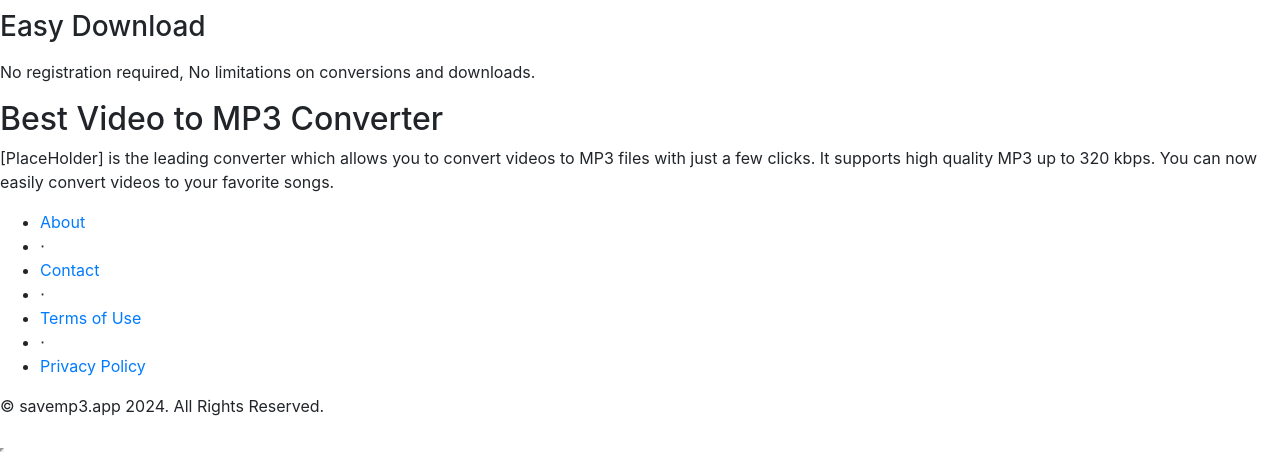
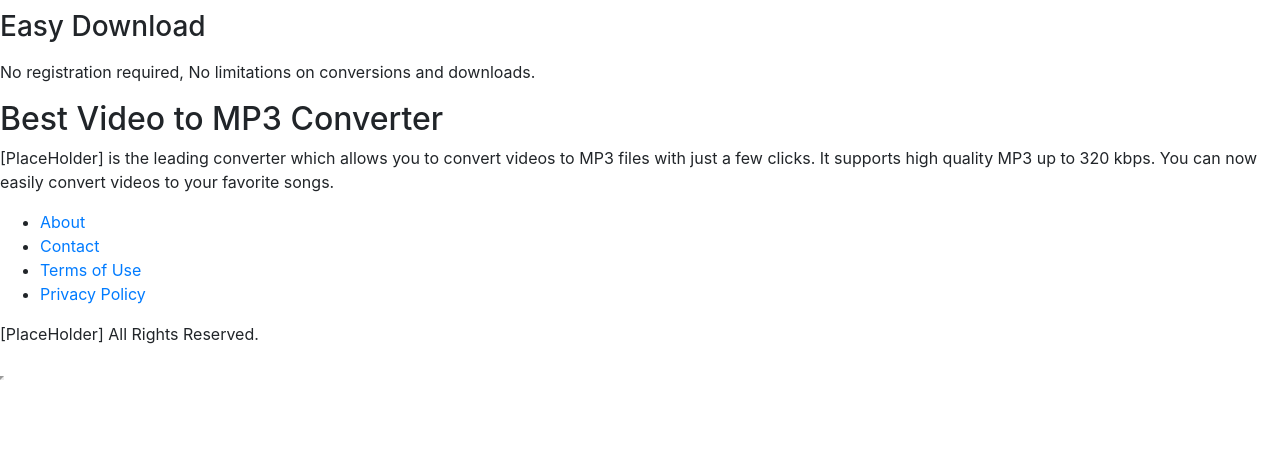
Before and after one commit to garcane/YouTube-Downloader-Suite, a Flask app: page / in a window 1280 px wide. Shown: the part 495-953 px from the top of the page. After the commit the page ends 875 px from the top, so only its background shows below. Run offline with Flask 3, Linux system fonts and the light colour scheme; some libraries are stand-ins or nearby versions.

Commit message:
Updated the index.html

```diff
--- a/templates/index.html
+++ b/templates/index.html
@@ -33,7 +33,7 @@
 </div>
 <div>
 <p>Features</p>
-<ul class="style-52">
+<ul>
     <li>No registration necessary and no software installation needed</li>
     <li>Life long free and unlimited conversions and downloads</li>
     <li>Best Video to MP3 Converter with high quality</li>
@@ -74,28 +74,22 @@
 </div>
 </div>
 </section>
-<footer class="style-93">
-<div class="style-94">
-<div class="style-95">
-<div class="style-96">
-<ul class="style-97">
-    <li class="style-98">
-        <a href="/en65/about" class="style-99">About</a>
+<footer>
+<ul>
+    <li>
+        <a href="/en65/about">About</a>
     </li>
-    <li class="style-100">⋅</li>
-    <li class="style-101">
-        <a href="/en65/contact" class="style-102">Contact</a>
+    <li>
+        <a href="/en65/contact">Contact</a>
     </li>
-    <li class="style-103">⋅</li>
-    <li class="style-104">
-        <a href="/en65/terms" class="style-105">Terms of Use</a>
+    <li class>
+        <a href="/en65/terms">Terms of Use</a>
     </li>
-    <li class="style-106">⋅</li>
     <li class="style-107">
-        <a href="/en65/privacy" class="style-108">Privacy Policy</a>
+        <a href="/en65/privacy" >Privacy Policy</a>
     </li>
 </ul>
-<p class="style-109">© savemp3.app 2024. All Rights Reserved.</p>
+<p class="style-109">[PlaceHolder] All Rights Reserved.</p>
 </div>
 </div>
 </div>
```
